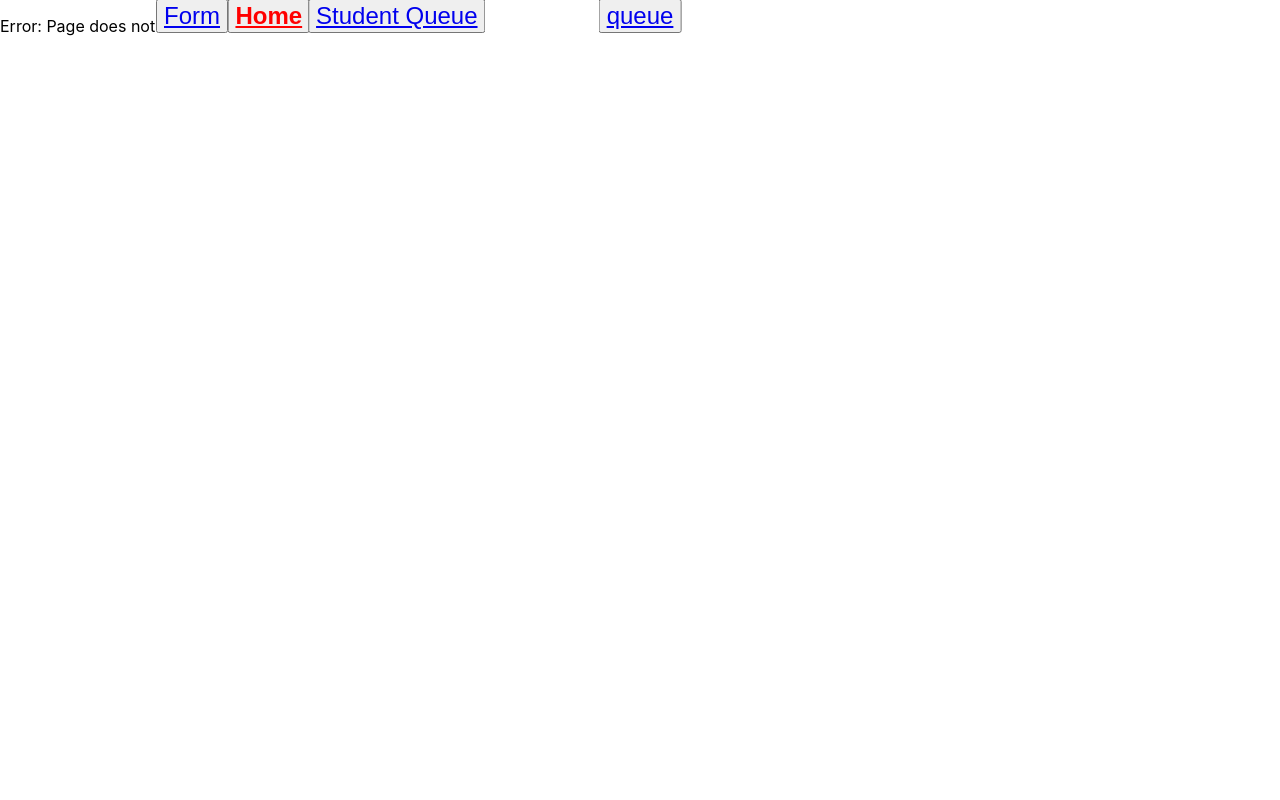
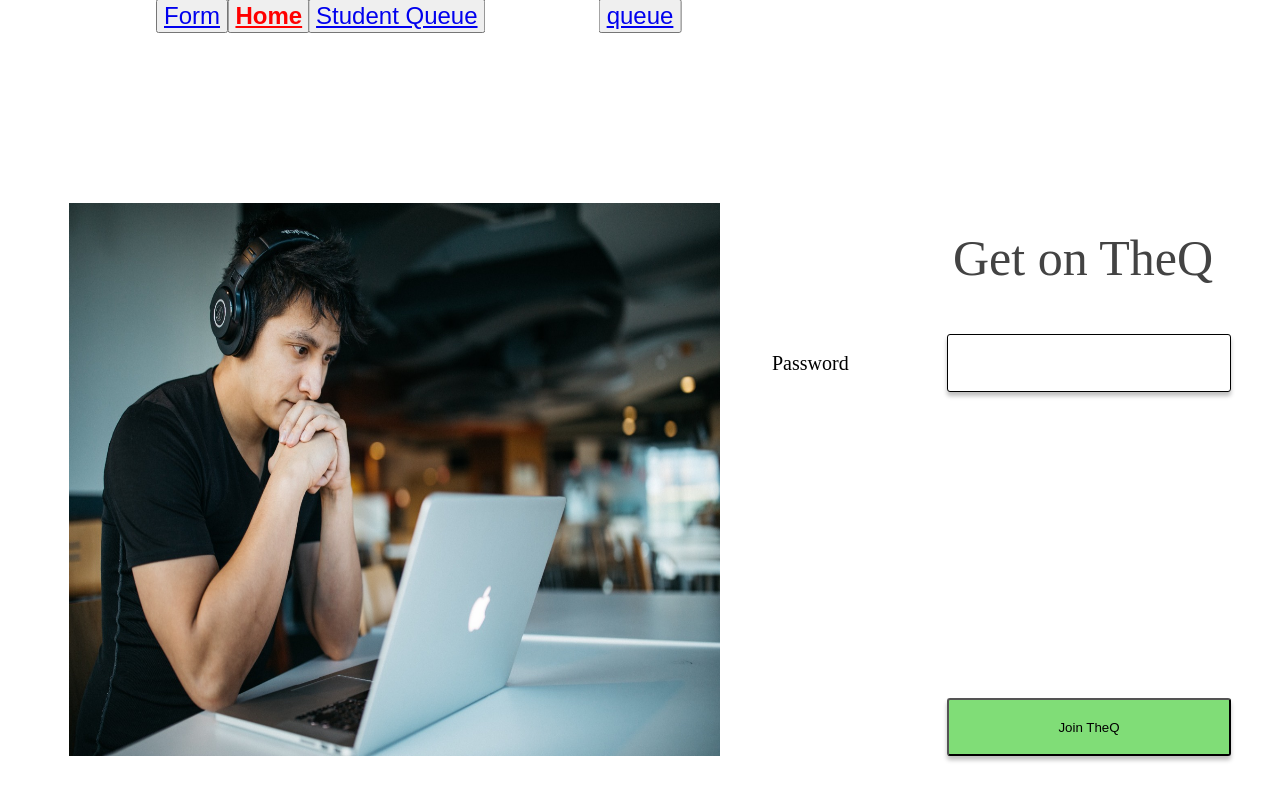
Before and after one commit to eeshagholap/TheQ, a React (Create React App) app in the folder theq_app/: page /admin-login in a window 1280 px wide. Built offline with nearby package versions, Linux system fonts and the light colour scheme.

Commit message:
added auth to instructor page

```diff
--- a/theq_app/src/App.js
+++ b/theq_app/src/App.js
@@ -8,6 +8,7 @@ import student_home from './components/student_home';
 import queue from './components/queue';
 import Student_Queue from './components/Student_Queue';
 import './App.css'
+import AdminForm from './components/admin_login';
 
 
 class App extends Component {
@@ -23,6 +24,7 @@ class App extends Component {
              <Route path="/student-home" component={student_home}/>
              <Route path="/queue" component={queue}/>
              <Route path="/student-queue" component={Student_Queue}/>
+             <Route path="/admin-login" component={AdminForm}/>
              <Route component={Error}/>
            </Switch>
         </div>
--- a/theq_app/src/components/Home.js
+++ b/theq_app/src/components/Home.js
@@ -26,7 +26,7 @@ const Home = () => {
                 <p>Are you an instructor or student?</p>
                 </view>
 
-                <Link to={'/queue'}>
+                <Link to={'/admin-login'}>
                     <button className = "instructorsButton"> Instructors </button>
                 </Link>
 
--- /dev/null
+++ b/theq_app/src/components/admin_login.js
@@ -0,0 +1,47 @@
+import React from 'react';
+import './form.css';
+import photo from './formpic.jpg';
+
+class AdminForm extends React.Component {
+  constructor(props) {
+    super(props);
+
+    this.state = {
+      password: "",
+      c_password: "admin",
+    };
+    this.handleSubmit = this.handleSubmit.bind(this);
+  }
+
+  inputPassword = event => {
+    this.setState({ password: event.target.value });
+  };
+
+  handleSubmit(event) {
+    event.preventDefault();
+    const { password, c_password } = this.state;
+    const matches = password === c_password;
+    matches ? this.props.history.push('/queue') : alert("Authentication Failed");
+  }
+
+  render() {
+    return (
+      <div>
+     <h1 className = "formHeader"> Get on TheQ </h1>
+      <img className = "formphoto" src = {photo} alt = "" />
+
+
+      <form id="queueForm" onSubmit={this.handleSubmit}>
+        <label className = "namelabel" htmlFor="name">Password</label>
+        <input className = "nameinput" name="name" type="Name" onChange={this.inputPassword} />
+
+        <button className = "formButton"> Join TheQ </button>
+
+      </form>
+
+      </div>
+    );
+  }
+}
+
+export default AdminForm;
--- a/theq_app/src/components/popup.css
+++ b/theq_app/src/components/popup.css
@@ -1,6 +1,6 @@
 .popup-box {
     position: fixed;
-    background: #80DD77;
+    background-color:rgba(0, 0, 0, 0.5);
     width: 100%;
     height: 100vh;
     top: 0;
```
Also changed, not shown: 2 other files (tests, documents, lock files or other folders).
